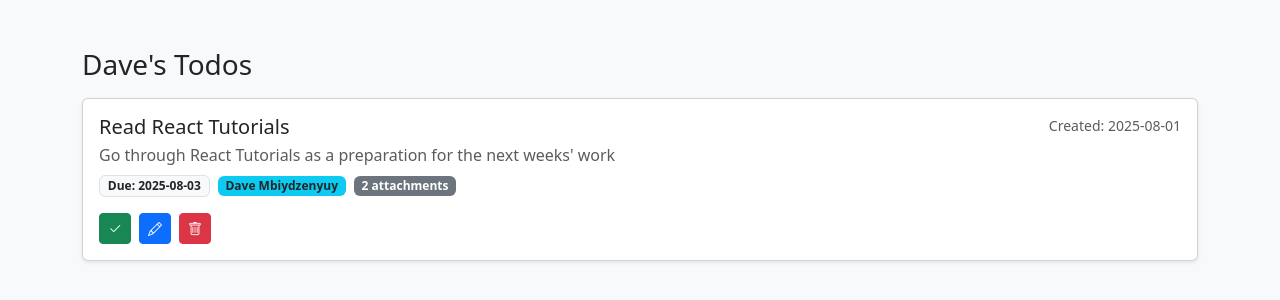
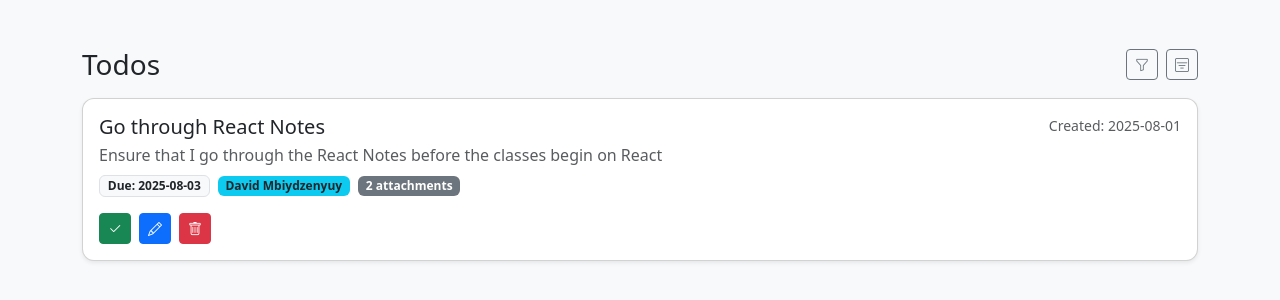
Before and after one commit to teamsmartworld/ToDo_Bootstrap_JS, a plain HTML site: page index.html in a window 1280 px wide. Drawn offline with nearby package versions, Linux system fonts and the light colour scheme.

Commit message:
included the filter buttons

```diff
--- a/index.html
+++ b/index.html
@@ -3,38 +3,54 @@
 <head>
     <meta charset="UTF-8">
     <meta name="viewport" content="width=device-width, initial-scale=1.0">
-    <title>Todo List</title>
+    <title>Dave's Todo List with Filters</title>
     <link href="https://cdn.jsdelivr.net/npm/bootstrap@5.3.0/dist/css/bootstrap.min.css" rel="stylesheet">
+    <link rel="stylesheet" href="https://cdn.jsdelivr.net/npm/bootstrap-icons@1.10.5/font/bootstrap-icons.css">
+    <style>
+        .todo-card {
+            border-radius: 0.75rem;
+        }
+    </style>
 </head>
 <body class="bg-light">
 
 <div class="container my-5">
-    <!-- Todos Section -->
-    <h3 class="mb-3">Dave's Todos</h3>
+    <!-- Section Title -->
+    <div class="d-flex justify-content-between align-items-center mb-3">
+        <h3 class="mb-0">Todos</h3>
+        <div class="d-flex gap-2">
+            <button class="btn btn-outline-secondary btn-sm" title="Filter">
+                <i class="bi bi-funnel"></i>
+            </button>
+            <button class="btn btn-outline-secondary btn-sm" title="Sort">
+                <i class="bi bi-filter-square"></i>
+            </button>
+        </div>
+    </div>
 
     <!-- Todo Item Card -->
-    <div class="card mb-3 shadow-sm">
+    <div class="card mb-3 shadow-sm todo-card">
         <div class="card-body">
             <div class="d-flex justify-content-between">
                 <div>
-                    <h5 class="card-title mb-1">Read React Tutorials</h5>
-                    <p class="card-text text-muted mb-2">Go through React Tutorials as a preparation for the next weeks' work</p>
+                    <h5 class="card-title mb-1">Go through React Notes</h5>
+                    <p class="card-text text-muted mb-2">Ensure that I go through the React Notes before the classes begin on React</p>
                     <div class="d-flex align-items-center gap-2">
                         <span class="badge bg-light text-dark border">Due: 2025-08-03</span>
-                        <span class="badge bg-info text-dark">Dave Mbiydzenyuy</span>
+                        <span class="badge bg-info text-dark">David Mbiydzenyuy</span>
                         <span class="badge bg-secondary">2 attachments</span>
                     </div>
                 </div>
                 <small class="text-muted">Created: 2025-08-01</small>
             </div>
             <div class="mt-3 d-flex gap-2">
-                <button class="btn btn-success btn-sm">
+                <button class="btn btn-success btn-sm" title="Mark as Done">
                     <i class="bi bi-check2"></i>
                 </button>
-                <button class="btn btn-primary btn-sm">
+                <button class="btn btn-primary btn-sm" title="Edit Todo">
                     <i class="bi bi-pencil"></i>
                 </button>
-                <button class="btn btn-danger btn-sm">
+                <button class="btn btn-danger btn-sm" title="Delete Todo">
                     <i class="bi bi-trash"></i>
                 </button>
             </div>
@@ -43,8 +59,6 @@
 
 </div>
 
-<!-- Bootstrap Icons -->
-<link rel="stylesheet" href="https://cdn.jsdelivr.net/npm/bootstrap-icons@1.10.5/font/bootstrap-icons.css">
 <script src="https://cdn.jsdelivr.net/npm/bootstrap@5.3.0/dist/js/bootstrap.bundle.min.js"></script>
 </body>
 </html>
```
